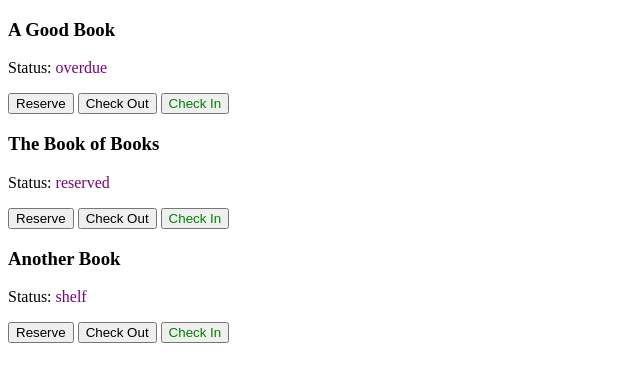
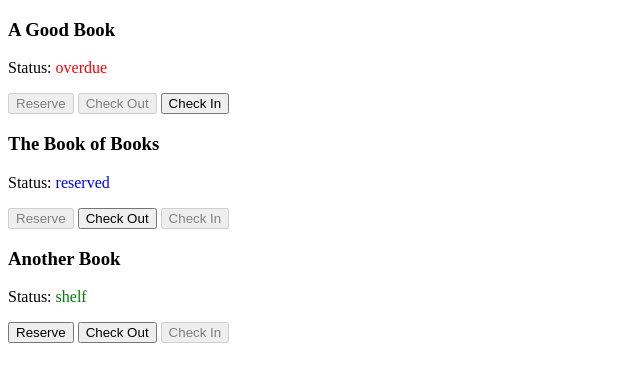
Before and after one commit to ziyandadyani/IWA_12, a plain HTML site: page index.html in a window 1280 px wide. Shown: the whole page, without its empty margins (0-640 px from the left). Drawn offline with Linux system fonts and the light colour scheme.

Commit message:
IWA_12 challenge 1

```diff
--- a/index.html
+++ b/index.html
@@ -5,7 +5,7 @@
   <meta http-equiv="X-UA-Compatible" content="IE=edge">
   <meta name="viewport" content="width=device-width, initial-scale=1.0">
   <title>LMS Pro</title>
-  <script src="script.js"></script>
+  <script src="script.js" defer></script>
 </head>
 <body>
   <div id="book1">
--- a/script.js
+++ b/script.js
@@ -0,0 +1,89 @@
+
+const STATUS_MAP = {
+  shelf: {
+      color: 'green',
+      canReserve: true,
+      canCheckout: true,
+      canCheckIn: false,
+  },
+  reserved: {
+      color: 'blue',
+      canReserve: false,
+      canCheckout: true,
+      canCheckIn: false,
+  },
+  overdue: {
+      color: 'red',
+      canReserve: false,
+      canCheckout: false,
+      canCheckIn: true,
+  },
+  checkedOut: {
+      color: 'orange',
+      canReserve: false,
+      canCheckout: false,
+      canCheckIn: true,
+  }
+}
+
+// Color variables
+
+const shelfColor = STATUS_MAP.shelf.color
+const reservedColor = STATUS_MAP.reserved.color
+const overdueColor = STATUS_MAP.overdue.color
+const checkedOutColor = STATUS_MAP.checkedOut.color
+
+// book 1 status text color
+{
+    const _status= document.querySelector('#book1 span')
+
+    let bookOneStatusColor = _status.style
+    bookOneStatusColor.color=overdueColor
+}
+
+{
+    const _status= document.querySelector('#book2 span')
+
+    let bookTwoStatusColor = _status.style
+    bookTwoStatusColor.color= reservedColor
+}
+
+{
+    const _status= document.querySelector('#book3 span')
+
+    let bookThreeStatusColor = _status.style
+    bookThreeStatusColor.color=shelfColor
+}
+
+
+
+
+
+// Get all book elements
+const bookElements = document.querySelectorAll('div[id^="book"]');
+
+// Loop through each book element
+bookElements.forEach((bookElement) => {
+  // Get the status element and status text
+  const statusElement = bookElement.querySelector('.status');
+  const statusText = statusElement.textContent.trim().toLowerCase(); ///////////////
+
+  // Get the buttons
+  const reserveButton = bookElement.querySelector('.reserve');
+  const checkoutButton = bookElement.querySelector('.checkout');
+  const checkinButton = bookElement.querySelector('.checkin');
+
+  // Get the status properties from the STATUS_MAP object
+  const statusProperties = STATUS_MAP[statusText];
+
+  // Update button properties based on status properties
+  reserveButton.disabled = !statusProperties.canReserve;
+  checkoutButton.disabled = !statusProperties.canCheckout;
+  checkinButton.disabled = !statusProperties.canCheckIn;
+
+  // Set button colors to black and grayscale
+  reserveButton.disabled? reserveButton.style.color = 'grey': reserveButton.style.color = 'black';
+  checkoutButton.disabled? checkoutButton.style.color = 'grey': checkoutButton.style.color = 'black';
+  checkinButton.disabled? checkinButton.style.color = 'grey': checkinButton.style.color = 'black';
+
+});
```
